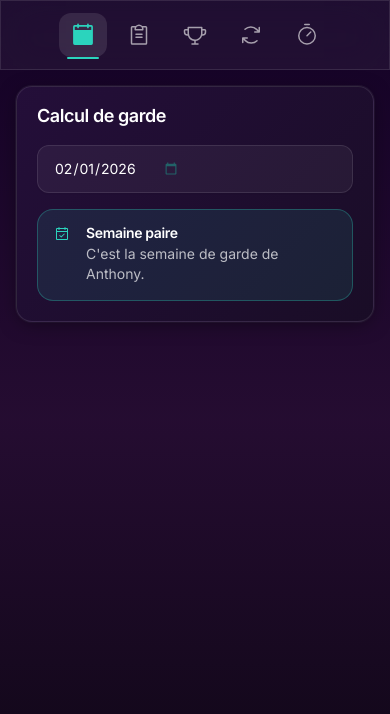
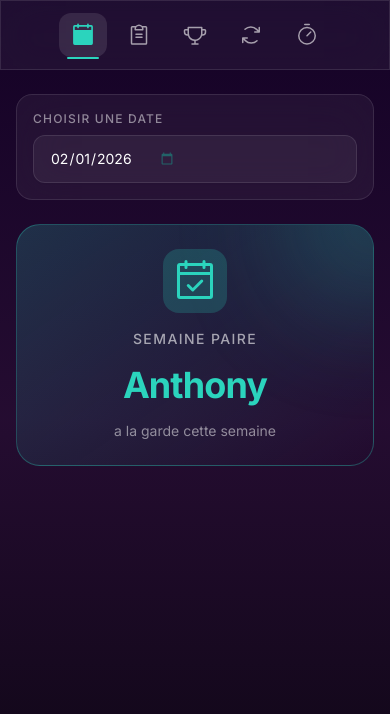
Before and after one commit to decuyperanthony/calendar-du-duck, a Next.js app: page /semaines in a window 390 px wide. Shown: the top 714 px of the page. Built offline with nearby package versions, Linux system fonts and the light colour scheme.

Commit message:
feat: add CustodyHero and PWA support
- Create CustodyHero component with big visible name display
- Add PWA manifest with theme colors
- Create SVG icon for app/favicon
- Update layout with proper viewport and PWA metadata
- Use min-h-svh and flex-1 for better mobile support

```diff
--- a/app/layout.tsx
+++ b/app/layout.tsx
@@ -1,4 +1,4 @@
-import type { Metadata } from "next";
+import type { Metadata, Viewport } from "next";
 import { NextIntlClientProvider } from "next-intl";
 import "./globals.css";
 import { Menu } from "@/components/common/menu";
@@ -6,7 +6,25 @@ import { getLocale, getMessages } from "next-intl/server";
 
 export const metadata: Metadata = {
   title: "Léo et Lucky",
-  description: "Organisation des enfants",
+  description: "Organisation familiale - Garde alternée",
+  manifest: "/manifest.json",
+  appleWebApp: {
+    capable: true,
+    statusBarStyle: "black-translucent",
+    title: "Léo & Lucky",
+  },
+  icons: {
+    icon: "/icon.svg",
+    apple: "/icon.svg",
+  },
+};
+
+export const viewport: Viewport = {
+  themeColor: "#2a0555",
+  width: "device-width",
+  initialScale: 1,
+  maximumScale: 1,
+  userScalable: false,
 };
 
 export default async function RootLayout({
@@ -19,11 +37,11 @@ export default async function RootLayout({
 
   return (
     <html lang={locale}>
-      <body className="min-h-screen gradient-dark">
+      <body className="gradient-dark">
         <NextIntlClientProvider messages={messages}>
-          <div className="flex min-h-screen flex-col">
+          <div className="flex min-h-svh flex-col">
             <Menu />
-            <main className="flex-1 p-4 md:p-6 lg:p-8">
+            <main className="flex-1 px-4 py-6 md:px-6 md:py-8">
               <div className="mx-auto max-w-4xl animate-in">{children}</div>
             </main>
           </div>
--- a/app/semaines/page.tsx
+++ b/app/semaines/page.tsx
@@ -1,15 +1,14 @@
 "use client";
 
-import { SimpleAlert } from "@/components/common/simple-alert";
-import { SimpleCard } from "@/components/common/simple-card";
+import { CustodyHero } from "@/components/common/custody-hero";
 import { Input } from "@/components/ui/input";
 import { useScoped18n } from "@/lib/next-intl";
 import { getWeekType, today, WeekType } from "@/utils";
 import { ChangeEvent, useState } from "react";
 
-const gardeMapping = {
-  EVEN: "Anthony",
-  ODD: "Flora",
+const gardeConfig = {
+  EVEN: { name: "Anthony", variant: "anthony" },
+  ODD: { name: "Flora", variant: "flora" },
 } as const;
 
 const Page = () => {
@@ -23,25 +22,30 @@ const Page = () => {
     }
   };
 
+  const garde = gardeConfig[weekType];
+
   return (
-    <SimpleCard title={t("custody-title")} className="w-full max-w-2xl mx-auto">
-      <div className="space-y-4">
+    <div className="space-y-6 w-full max-w-2xl mx-auto">
+      {/* Date picker card */}
+      <div className="glass-dark rounded-2xl p-4">
+        <label className="block text-xs uppercase tracking-widest text-white/50 mb-2 font-medium">
+          {t("choose-date")}
+        </label>
         <Input
           type="date"
           onChange={handleDateChange}
           className="w-full"
-          placeholder={t("choose-date")}
           defaultValue={today}
         />
+      </div>
 
-        {weekType && (
-          <SimpleAlert
-            title={t("week-label", { type: t(weekType) })}
-            message={t("custody-message", { name: gardeMapping[weekType] })}
-          />
-        )}
-      </div>
-    </SimpleCard>
+      {/* Custody Hero - BIG and visible */}
+      <CustodyHero
+        name={garde.name}
+        weekLabel={t("week-label", { type: t(weekType) })}
+        variant={garde.variant}
+      />
+    </div>
   );
 };
 
--- /dev/null
+++ b/components/common/custody-hero.tsx
@@ -0,0 +1,68 @@
+"use client";
+
+import { cn } from "@/lib/utils";
+import { Icon } from "./icon";
+
+type CustodyHeroProps = {
+  name: string;
+  weekLabel: string;
+  variant: "anthony" | "flora";
+};
+
+export const CustodyHero = ({ name, weekLabel, variant }: CustodyHeroProps) => {
+  const isAnthony = variant === "anthony";
+
+  return (
+    <div
+      className={cn(
+        "relative overflow-hidden rounded-3xl p-6 md:p-8",
+        "border transition-all duration-500",
+        isAnthony
+          ? "bg-gradient-to-br from-primary/20 via-primary/10 to-transparent border-primary/30"
+          : "bg-gradient-to-br from-accent/20 via-accent/10 to-transparent border-accent/30"
+      )}
+    >
+      {/* Background glow */}
+      <div
+        className={cn(
+          "absolute -top-20 -right-20 h-40 w-40 rounded-full blur-3xl opacity-30",
+          isAnthony ? "bg-primary" : "bg-accent"
+        )}
+      />
+
+      <div className="relative flex flex-col items-center text-center gap-4">
+        {/* Icon */}
+        <div
+          className={cn(
+            "flex h-16 w-16 md:h-20 md:w-20 items-center justify-center rounded-2xl",
+            isAnthony
+              ? "bg-primary/20 text-primary"
+              : "bg-accent/20 text-accent"
+          )}
+        >
+          <Icon name="calendar-check" size="xl" />
+        </div>
+
+        {/* Week type */}
+        <p className="text-sm uppercase tracking-widest text-white/60 font-medium">
+          {weekLabel}
+        </p>
+
+        {/* Name - THE HERO */}
+        <h1
+          className={cn(
+            "text-4xl md:text-6xl font-bold tracking-tight",
+            isAnthony ? "text-primary" : "text-accent"
+          )}
+        >
+          {name}
+        </h1>
+
+        {/* Subtitle */}
+        <p className="text-white/50 text-sm">
+          a la garde cette semaine
+        </p>
+      </div>
+    </div>
+  );
+};
```
Also changed, not shown: public/icon.svg (added), public/manifest.json (added).
